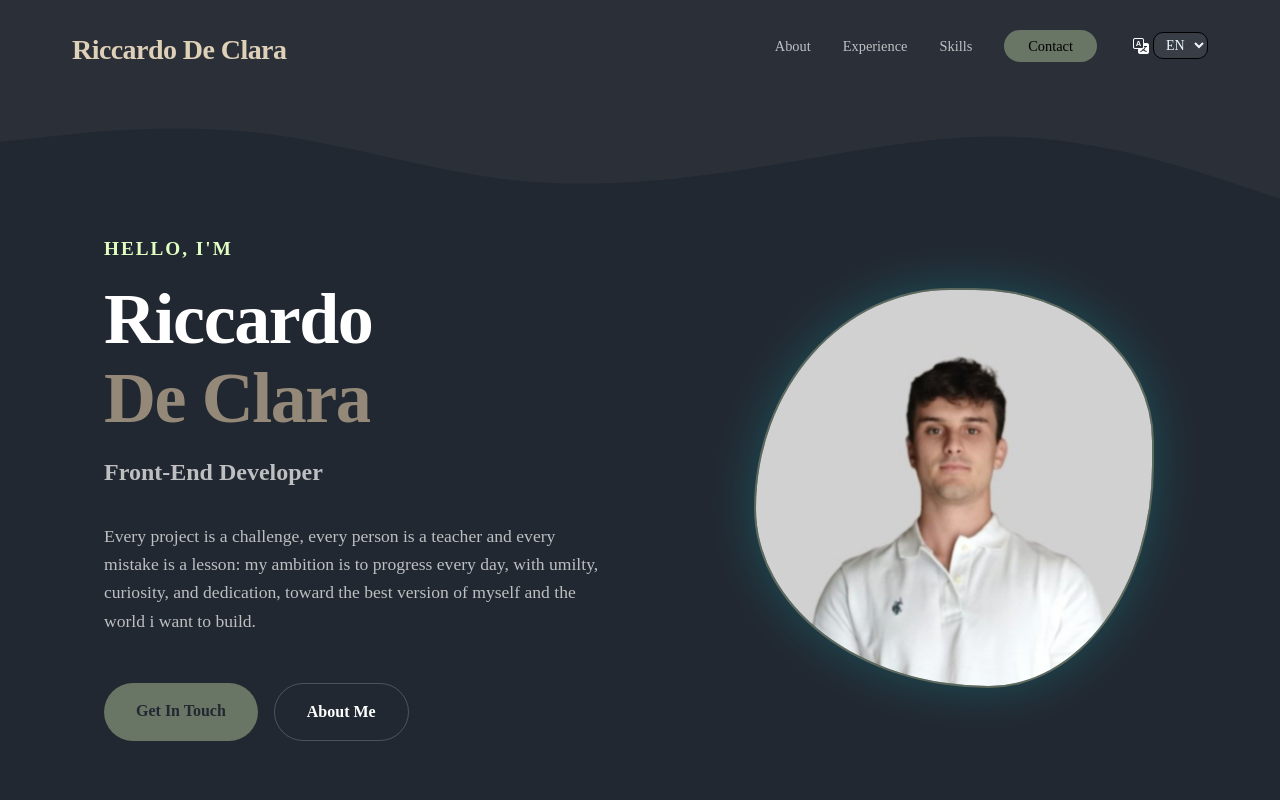
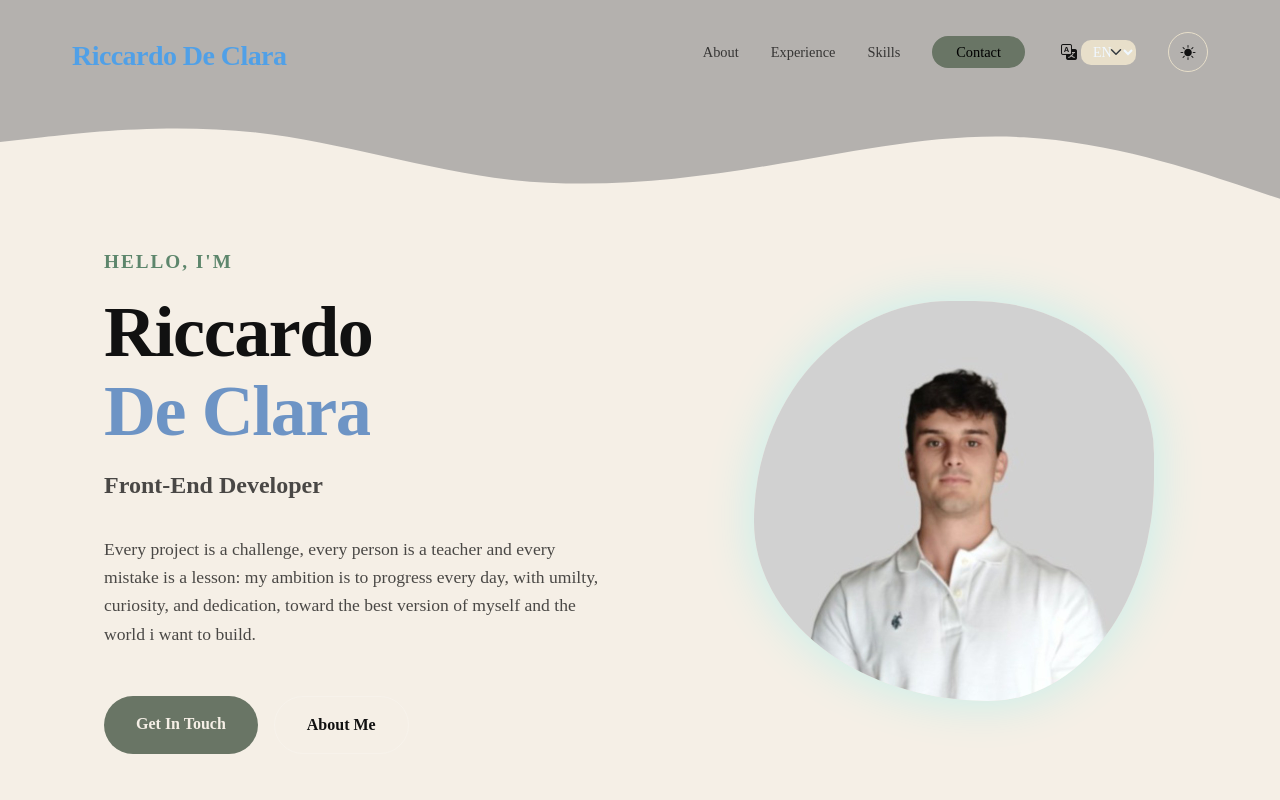
Before and after one commit to RiccardoDeClara/portfolio, a Next.js app: page / in a window 1280 px wide. Shown: the top 800 px of the page. Built offline with nearby package versions, Linux system fonts and the light colour scheme.

Commit message:
light-dark theme

```diff
--- a/src/app/page.tsx
+++ b/src/app/page.tsx
@@ -1,38 +1,16 @@
 
 /* import sections */
+import Header from "../components/sections/Header";
 import HeroBanner from "../components/sections/HeroBanner";
 import AboutMe from "../components/sections/AboutMe";
 import Experience from "../components/sections/Experience";
 import Skills from "../components/sections/Skills";
 import GetInTouch from "../components/sections/GetInTouch";
-import wave from "../../public/wave.svg";
+
 export default function Home() {
   return (
     <div className="container">
-      <header className="main-header">
-        <div className="logo"><h3>Riccardo De Clara</h3></div>
-        <nav>
-          <ul className="nav-links col-2">
-            <li><a href="#about">About</a></li>
-            <li><a href="#experience">Experience</a></li>
-            <li><a href="#skills">Skills</a></li>
-            <li><a href="#contact" className="btn-primary small">Contact</a></li>
-            <li className="d-flex">
-              <i className="bi bi-translate px-1 d-flex align-items-center">
-              </i>
-              <select id="select-lang" className="form-select form-select-sm">
-                <option value="en">EN</option>
-                <option value="it">IT</option>
-              </select>
-            </li>
-            {/* <li> */}
-            {/* <div className="form-check form-switch">
-              <input className="form-check-input" type="checkbox" role="switch" id="switchCheckDefault" />
-            </div> */}
-            {/* </li> */}
-          </ul>
-        </nav>
-      </header>
+      <Header />
 
       <main>
         <HeroBanner />
--- /dev/null
+++ b/src/app/theme/LightDark.scss
@@ -0,0 +1,11 @@
+.button-theme {
+  display: flex;
+  align-items: center;
+  justify-content: center;
+  gap: 5px !important;
+  border: 0.5px solid $color-2;
+  border-radius: 50%;
+  width: 40px;
+  height: 40px;
+  cursor: pointer;
+}
--- a/src/app/theme/globals.scss
+++ b/src/app/theme/globals.scss
@@ -6,6 +6,7 @@
 @import 'Experience';
 @import 'Skills';
 @import 'HeroBanner';
+@import 'LightDark';
 
 :root {
   --foreground-rgb: 255, 255, 255;
@@ -142,7 +143,7 @@ h6 {
   color: aliceblue;
   background-color: $color-2;
   min-width: 55px;
-  border: 1px solid black;
+  border: none;
   border-radius: 10px;
   appearance: auto;
   padding-right: 0;
--- a/src/app/theme/variables.scss
+++ b/src/app/theme/variables.scss
@@ -1,23 +1,59 @@
-$color-1: #222831;
-$color-2: #393E46;
-$color-3: #948979;
-$color-4: #DFD0B8;
-$color-5: #183D3D;
+:root {
+  --color-1: #F5EFE6;
+  --color-2: #E8DFCA;
+  --color-3: #6D94C5;
+  --color-4: #50a0e7;
+  --color-5: #5D866C;
+  --bg: #F5EFE6;
+  --text-primary: #111;
+  --text-secondary: #000000b3;
+
+  --bg-violet: #EBD3F8;
+  --bg-dark: #ffffff;
+  --bg-card: rgba(0, 0, 0, 0.05);
+  --bg-card-hover: rgba(0, 0, 0, 0.1);
+  --primary-accent: #5D866C;
+  --glass-border: 1px solid rgba(0, 0, 0, 0.1);
+}
+
+body.dark-theme {
+  --color-1: #222831;
+  --color-2: #393E46;
+  --color-3: #948979;
+  --color-4: #DFD0B8;
+  --color-5: #183D3D;
+  --bg: #222831;
+  --text-primary: #fff;
+  --text-secondary: #ffffffb3;
+
+  --bg-violet: #2E073F;
+  --bg-dark: #050505;
+  --bg-card: rgba(255, 255, 255, 0.05);
+  --bg-card-hover: #22283128;
+  --primary-accent: #E1FFC2;
+  --glass-border: 1px solid rgba(255, 255, 255, 0.1);
+}
+
+$color-1: var(--color-1);
+$color-2: var(--color-2);
+$color-3: var(--color-3);
+$color-4: var(--color-4);
+$color-5: var(--color-5);
 
 /* Modern Dark Theme Palette */
-$bg: #222831;
-$bg-violet: #2E073F;
-$bg-dark: #050505;
-$bg-card: rgba(255, 255, 255, 0.05);
-$bg-card-hover: #22283128;
+$bg: var(--bg);
+$bg-violet: var(--bg-violet);
+$bg-dark: var(--bg-dark);
+$bg-card: var(--bg-card);
+$bg-card-hover: var(--bg-card-hover);
 
-$primary-accent: #E1FFC2; // Neon Cyan
+$primary-accent: var(--primary-accent); // Neon Cyan
 $secondary-accent: $color-4; // Neon Purple
-$text-primary: #ffffff;
-$text-secondary: rgba(255, 255, 255, 0.7);
+$text-primary: var(--text-primary);
+$text-secondary: var(--text-secondary);
 
 $gradient-main: #e1ffc2;
 //  #EBD3F8; // linear-gradient(135deg, $primary-accent, $secondary-accent);
-$glass-border: 1px solid rgba(255, 255, 255, 0.1);
+$glass-border: var(--glass-border);
 
 // $color-6: #F9FAFB;
--- /dev/null
+++ b/src/components/sections/Header.tsx
@@ -0,0 +1,48 @@
+"use client";
+import { useEffect, useState } from 'react';
+
+export default function Header() {
+  const [theme, setTheme] = useState(false);
+
+  const handleThemeChange = () => {
+    setTheme((prev) => !prev);
+  };
+
+  useEffect(() => {
+    if (theme) {
+      document.body.classList.add('dark-theme');
+    } else {
+      document.body.classList.remove('dark-theme');
+    }
+  }, [theme]);
+
+  useEffect(() => (
+    console.log(theme)
+  ), [theme])
+
+  return (
+    <header className="main-header">
+      <div className="logo"><h3>Riccardo De Clara</h3></div>
+      <nav>
+        <ul className="nav-links col-2">
+          <li><a href="#about">About</a></li>
+          <li><a href="#experience">Experience</a></li>
+          <li><a href="#skills">Skills</a></li>
+          <li><a href="#contact" className="btn-primary small">Contact</a></li>
+          <li className="d-flex">
+            <i className="bi bi-translate px-1 d-flex align-items-center">
+            </i>
+            <select id="select-lang" className="form-select form-select-sm">
+              <option value="en">EN</option>
+              <option value="it">IT</option>
+            </select>
+          </li>
+          <li onClick={handleThemeChange} className=''>
+            <i className={`bi bi-sun-fill button-theme ${theme ? 'd-none' : ''}`} style={{ fontSize: '15px', padding: '5px' }}></i>
+            <i className={`bi bi-moon-fill button-theme ${!theme ? 'd-none' : ''}`} style={{ fontSize: '15px', padding: '5px' }}></i>
+          </li>
+        </ul>
+      </nav>
+    </header >
+  );
+}
```
